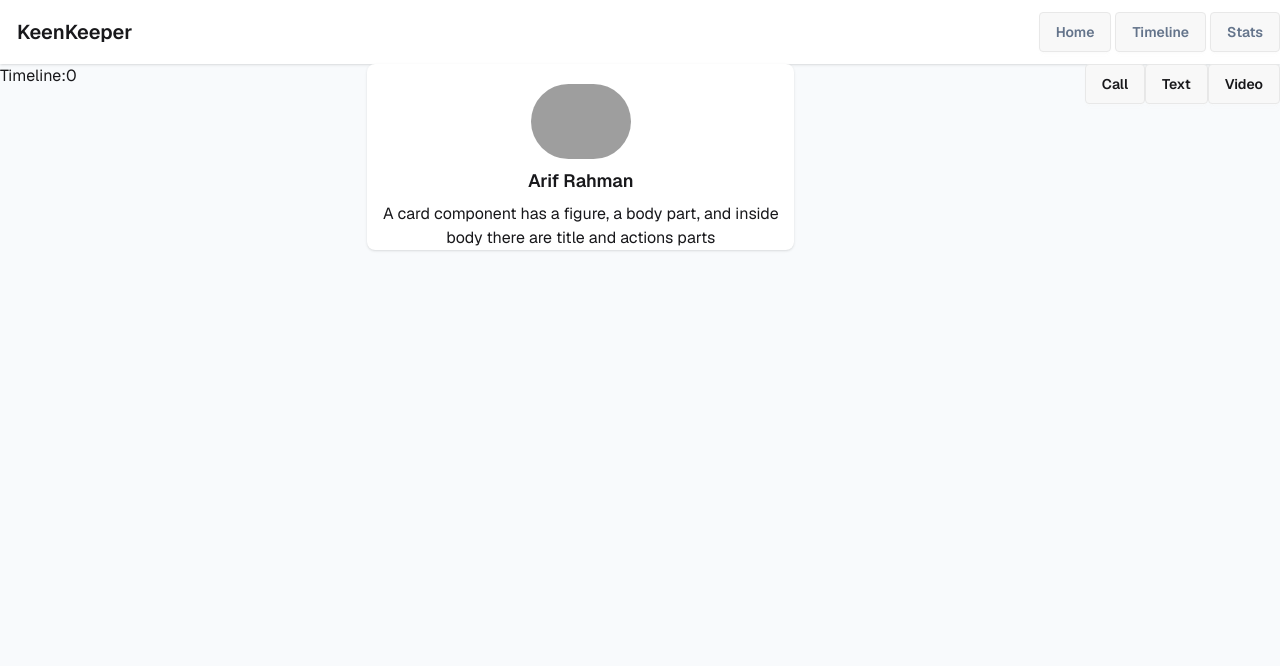
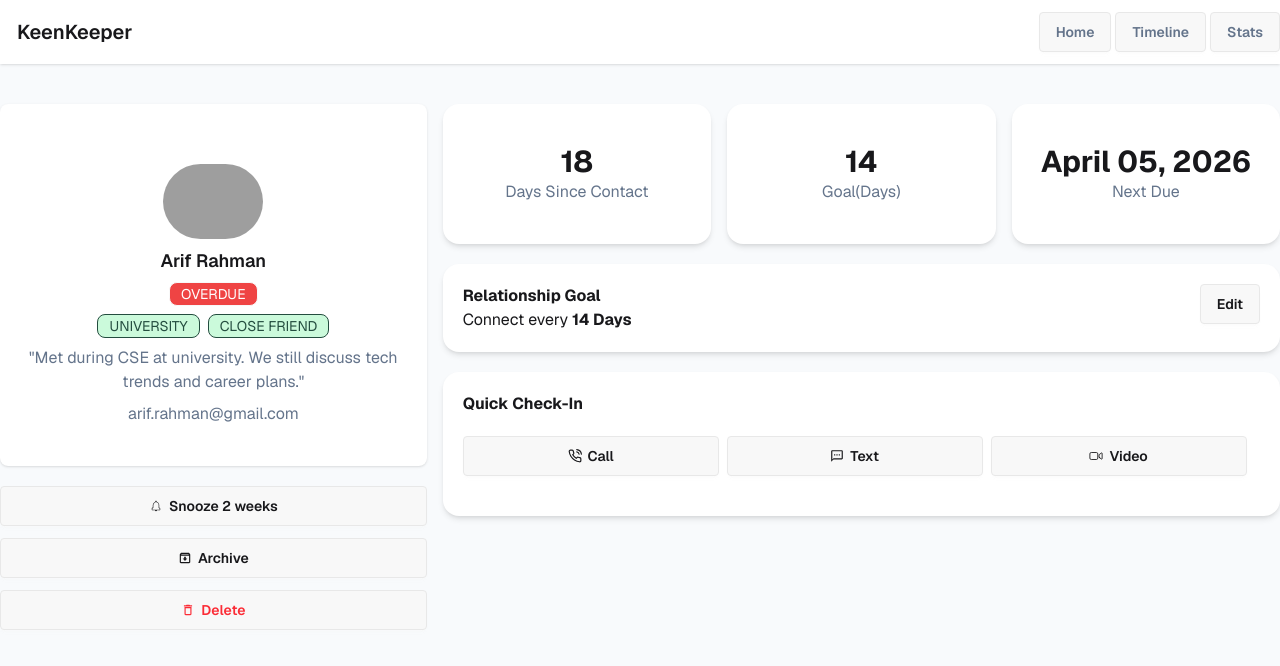
Before and after one commit to Mahmudul-1106/B13-A07-Keen-Keeper, a Next.js app: page /friend/1 in a window 1280 px wide. Shown: the top 666 px of the page. Built offline with nearby package versions, Linux system fonts and the light colour scheme; grey boxes are pictures that could not be loaded.

Commit message:
Friend Detail Page Daone

```diff
--- a/package.json
+++ b/package.json
@@ -10,10 +10,14 @@
   },
   "dependencies": {
     "@tailwindcss/postcss": "^4.2.2",
+    "date-fns": "^4.1.0",
     "next": "16.2.3",
     "postcss": "^8.5.10",
     "react": "19.2.4",
-    "react-dom": "19.2.4"
+    "react-dom": "19.2.4",
+    "react-hot-toast": "^2.6.0",
+    "react-icons": "^5.6.0",
+    "recharts": "^3.8.1"
   },
   "devDependencies": {
     "babel-plugin-react-compiler": "1.0.0",
--- a/src/app/friend/[friendId]/page.jsx
+++ b/src/app/friend/[friendId]/page.jsx
@@ -1,8 +1,18 @@
 "use client";
+import { differenceInCalendarDays } from "date-fns";
 import { TimeLineContext } from "@/context/install.context";
 import Image from "next/image";
 import { useParams } from "next/navigation";
 import React, { use, useContext, useEffect, useState } from "react";
+import { FiPhoneCall } from "react-icons/fi";
+import {
+  MdOutlineArchive,
+  MdOutlineDeleteOutline,
+  MdOutlineTextsms,
+} from "react-icons/md";
+import { IoVideocamOutline } from "react-icons/io5";
+import toast from "react-hot-toast";
+import { CiBellOn } from "react-icons/ci";
 
 const friendDetailsPage = () => {
   const { timeline, setTimeline } = useContext(TimeLineContext);
@@ -28,6 +38,7 @@ const friendDetailsPage = () => {
 
   const friendsList = [...friends];
   const findFriend = friendsList.find((friend) => friend.id == friendId);
+  // console.log(findFriend);
 
   // 2. Prevent rendering if data isn't ready yet
   if (loading) {
@@ -49,13 +60,31 @@ const friendDetailsPage = () => {
     return <div className="p-10">Friend with ID {friendId} not found.</div>;
   }
 
-  const { name, picture } = findFriend;
+  const {
+    name,
+    picture,
+    status,
+    tags,
+    bio,
+    email,
+    next_due_date,
+    goal,
+    days_since_contact,
+  } = findFriend;
+
+  const dateObj = new Date(next_due_date);
+
+  const dueDate = dateObj.toLocaleDateString("en-US", {
+    month: "long", // "May"
+    day: "2-digit", // "05"
+    year: "numeric", // "2026"
+  });
   return (
-    <div className="flex justify-between">
-      <p>Timeline:{timeline.length}</p>
+    <div className="flex gap-4 py-10">
+      {/* <p>Timeline:{timeline.length}</p> */}
       {/* Left Side */}
       <div className="w-1/3">
-        <div className="card bg-base-100 shadow-sm">
+        <div className="card py-10 bg-base-100 shadow-sm">
           <figure className="px-10 pt-5">
             <Image
               className="rounded-full"
@@ -67,15 +96,40 @@ const friendDetailsPage = () => {
           </figure>
           <div className="flex flex-col space-y-2 items-center text-center">
             <h2 className="card-title pt-2">{name}</h2>
-            <p>
-              A card component has a figure, a body part, and inside body there
-              are title and actions parts
-            </p>
+            <div
+              className={`badge text-white ${status === "on-track" ? "bg-[#244D3F]" : status === "almost due" ? "bg-[#EFAD44]" : "bg-[#EF4444]"}`}
+            >
+              {status.toUpperCase()}
             </div>
+            <div className="flex space-x-2">
+              {tags.map((data, index) => (
+                <div
+                  key={index}
+                  className="badge text-[#244D3F] bg-[#CBFADB] badge-outline"
+                >
+                  {data.toUpperCase()}
+                </div>
+              ))}
+            </div>
+            <p className=" px-5 text-[#64748B]">{`"${bio}"`}</p>
+            <p className=" px-5 text-[#64748B]">{email}</p>
+          </div>
+        </div>
+        <div className="mt-5 space-y-3">
+          <button className="btn  w-full">
+            <CiBellOn /> Snooze 2 weeks
+          </button>
+          <button className="btn  w-full">
+            <MdOutlineArchive /> Archive
+          </button>
+          <button className="btn  w-full text-red-500">
+            <MdOutlineDeleteOutline /> Delete
+          </button>
         </div>
       </div>
       {/* Right Side */}
-      <div className="">
+      <div className="flex-1">
+        {/* <div className="">
           <button
             className="btn"
             onClick={() => {
@@ -121,6 +175,95 @@ const friendDetailsPage = () => {
           >
             Video
           </button>
+        </div> */}
+        <div>
+          <div className="flex gap-4">
+            <div className="py-10 bg-[#FFF]  text-center rounded-2xl px-5 w-full  shadow-md">
+              <p className="text-3xl font-bold ">{days_since_contact}</p>
+              <p className="text-[#64748B]">Days Since Contact</p>
+            </div>
+
+            <div className="py-10 bg-[#FFF]   text-center rounded-2xl px-5 w-full  shadow-md">
+              <p className="text-3xl font-bold ">{goal}</p>
+              <p className="text-[#64748B]">Goal(Days)</p>
+            </div>
+
+            <div className="py-10 bg-[#FFF]   text-center rounded-2xl px-5 w-full  shadow-md">
+              <p className="text-3xl font-bold">{dueDate}</p>
+              <p className="text-[#64748B]">Next Due</p>
+            </div>
+          </div>
+
+          <div className="flex justify-between py-5 mt-5 bg-[#FFF]    rounded-2xl px-5 w-full  shadow-md">
+            <div>
+              <p className=" font-bold ">Relationship Goal</p>
+              <p className="">
+                Connect every{" "}
+                <span className="font-bold">{goal} Days</span>{" "}
+              </p>
+            </div>
+            <div>
+              <button className="btn">Edit</button>
+            </div>
+          </div>
+
+          <div className="flex flex-col py-5 mt-5 bg-[#FFF]    rounded-2xl px-5 w-full  shadow-md">
+            <div>
+              <p className=" font-bold ">Quick Check-In</p>
+            </div>
+            <div className="flex gap-2 py-5">
+              <button
+                className="btn btn-wide"
+                onClick={() => {
+                  (setTimeline([
+                    ...timeline,
+                    {
+                      findFriend,
+                      actionType: "call",
+                      time: new Date().toDateString(),
+                    },
+                  ]),
+                    toast.success(`Call with ${name}.`));
+                }}
+              >
+                <FiPhoneCall /> Call
+              </button>
+
+              <button
+                className="btn btn-wide"
+                onClick={() => {
+                  (setTimeline([
+                    ...timeline,
+                    {
+                      findFriend,
+                      actionType: "text",
+                      time: new Date().toDateString(),
+                    },
+                  ]),
+                    toast.success(`Text with ${name}.`));
+                }}
+              >
+                <MdOutlineTextsms /> Text
+              </button>
+              <button
+                className="btn btn-wide"
+                onClick={() => {
+                  (setTimeline([
+                    ...timeline,
+                    {
+                      findFriend,
+                      actionType: "video",
+                      time: new Date().toDateString(),
+                    },
+                  ]),
+                    toast.success(`Video with ${name}.`));
+                }}
+              >
+                <IoVideocamOutline /> Video
+              </button>
+            </div>
+          </div>
+        </div>
       </div>
     </div>
   );
--- a/src/app/layout.js
+++ b/src/app/layout.js
@@ -2,6 +2,7 @@ import { Geist, Geist_Mono } from "next/font/google";
 import "./globals.css";
 import Navbar from "@/components/Navbar";
 import Providers from "./provider/page";
+import { Toaster } from "react-hot-toast";
 
 const geistSans = Geist({
   variable: "--font-geist-sans",
@@ -33,7 +34,7 @@ export default function RootLayout({ children }) {
         {children}
         </main>
         </Providers>
-
+        <Toaster />
         </body>
     </html>
   );
--- /dev/null
+++ b/src/app/stats/page.jsx
@@ -0,0 +1,76 @@
+"use client"; // Required for Next.js App Router
+
+import { TimeLineContext } from "@/context/install.context";
+import React, { useContext } from "react";
+import {
+  PieChart,
+  Pie,
+  Cell,
+  ResponsiveContainer,
+  Tooltip,
+  Legend,
+} from "recharts";
+
+const RoundedPieChart = () => {
+  const { timeline, setTimeline } = useContext(TimeLineContext);
+  //   console.log(timeline, "Stats page");
+
+  const call = timeline.filter((data) => data.actionType === "call");
+  const text = timeline.filter((data) => data.actionType === "text");
+  const video = timeline.filter((data) => data.actionType === "video");
+  //   console.log(call.length, "call Data");
+
+  const data = [
+    { name: "Call", value: call.length },
+    { name: "Text", value: text.length },
+    { name: "Video", value: video.length },
+    // { name: "Group D", value: 200 },
+  ];
+
+  const COLORS = ["#0088FE", "#00C49F", "#FFBB28", "#FF8042"];
+
+  if (call.length === 0 && text.length === 0 && video.length === 0) {
+    return (
+      <div className="px-5 mx-auto">
+        <h3 className="text-3xl font-bold mt-5">Friendship Analytics</h3>
+        <div className="py-10 my-4  text-center rounded-2xl px-5 w-full  shadow-md">
+          <p className="text-xl font-bold text-cyan-500">
+            No Interactions Logged Yet
+          </p>
+        </div>
+      </div>
+    );
+  }
+
+  return (
+    <div className=" mx-auto">
+      <h3 className="text-3xl font-bold my-5 px-5">Friendship Analytics</h3>
+      <div style={{ width: "100%", height: 400 }}>
+        <ResponsiveContainer>
+          <PieChart>
+            <Pie
+              data={data}
+              cx="50%"
+              cy="50%"
+              innerRadius={120} // Makes it a Donut (optional)
+              outerRadius={150}
+              paddingAngle={10} // This creates the "Gap"
+              cornerRadius={10} // This creates the "Rounded Corners"
+              dataKey="value"
+            >
+              {data.map((entry, index) => (
+                <Cell
+                  key={`cell-${index}`}
+                  fill={COLORS[index % COLORS.length]}
+                />
+              ))}
+            </Pie>
+            <Tooltip />
+          </PieChart>
+        </ResponsiveContainer>
+      </div>
+    </div>
+  );
+};
+
+export default RoundedPieChart;
```
Also changed, not shown: 1 other file (tests, documents, lock files or other folders). Lines whose indentation alone changed are shown as unchanged.
